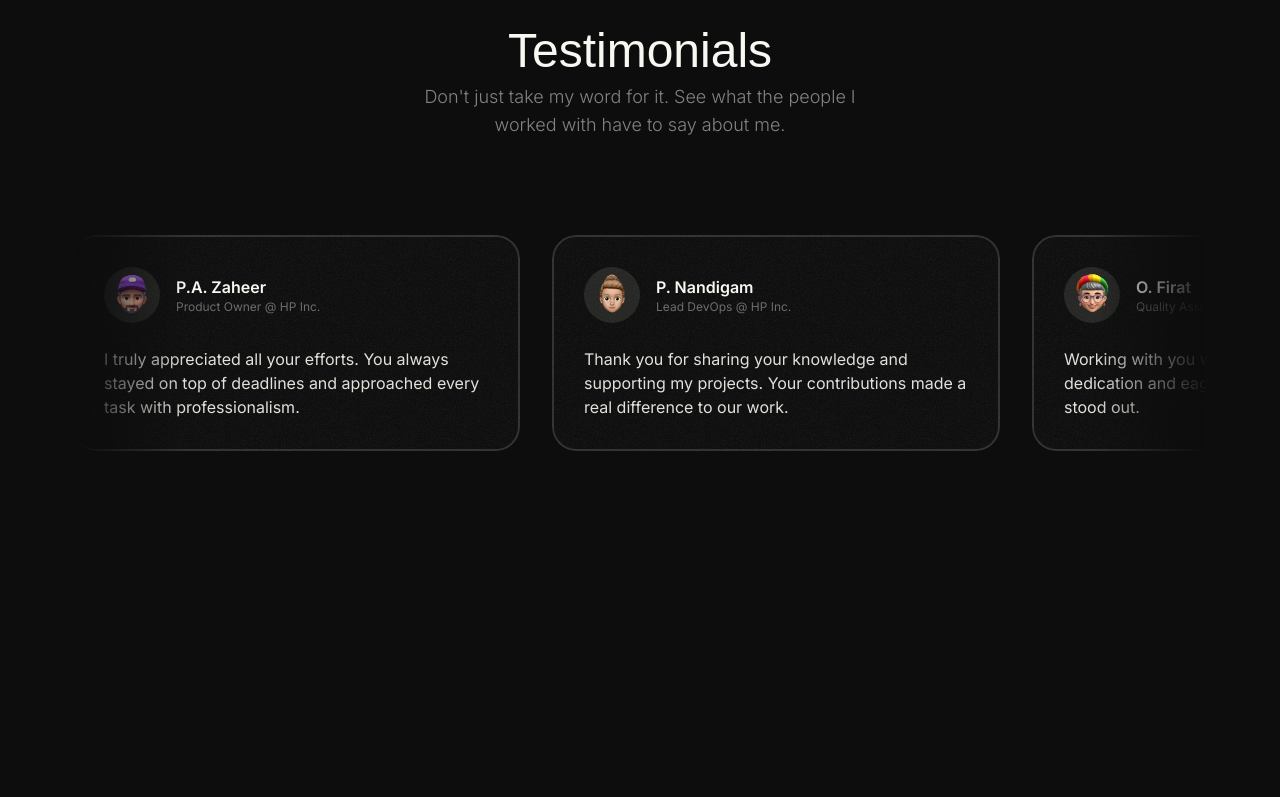
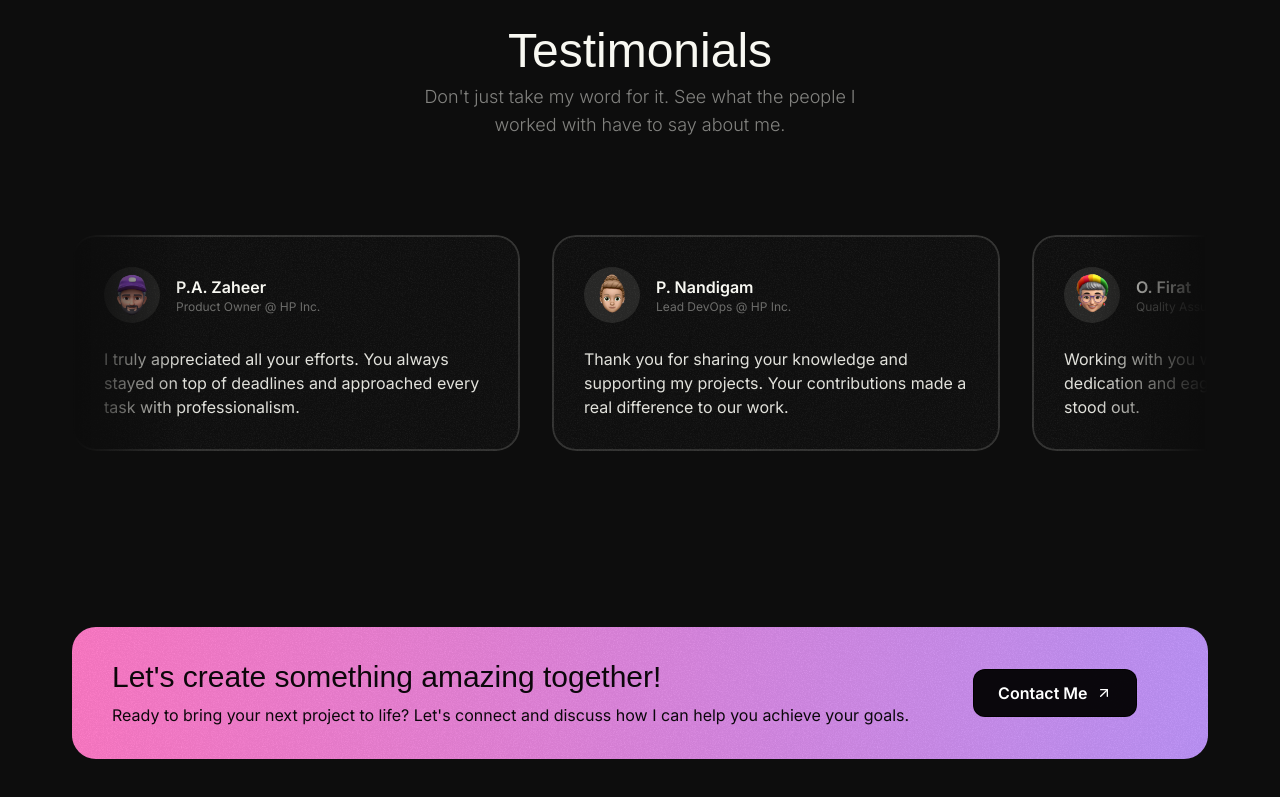
Before and after one commit to ynncstslv/dev, a Next.js app: page / in a window 1280 px wide. Shown: the part 4597-5394 px from the top of the page. Before the commit the page ends 5144 px from the top, so only its background shows below. Built offline with nearby package versions, Linux system fonts and the light colour scheme; a web font is replaced by a local one.

Commit message:
feat: contact section

```diff
--- a/src/app/page.tsx
+++ b/src/app/page.tsx
@@ -1,4 +1,5 @@
 import About from '@/sections/About';
+import Contact from '@/sections/Contact';
 import Header from '@/sections/Header';
 import Hero from '@/sections/Hero';
 import Projects from '@/sections/Projects';
@@ -14,6 +15,7 @@
 			<Projects />
 			<Tape />
 			<Testimonials />
+			<Contact />
 		</div>
 	);
 }
--- a/src/sections/Contact.tsx
+++ b/src/sections/Contact.tsx
@@ -0,0 +1,36 @@
+import ArrowUpRightIcon from '@/assets/icons/arrow-up-right.svg';
+import grainImage from '@/assets/images/grain.jpg';
+
+export default function Contact() {
+	return (
+		<section className="pt-12 pb-16 lg:pt-20 lg:pb-24">
+			<div className="container">
+				<div className=" relative px-10 py-8 text-center text-black/95 rounded-3xl bg-gradient-to-r from-[#FF79C6] to-[#BD93F9] z-0 overflow-hidden md:text-left">
+					<div
+						className="absolute inset-0 -z-10 opacity-5"
+						style={{ backgroundImage: `url(${grainImage.src})` }}
+					/>
+					<div className="flex flex-col items-center gap-8 md:flex-row md:gap-16">
+						<div>
+							<h2 className="font-serif text-2xl md:text-3xl">
+								Let&apos;s create something amazing together!
+							</h2>
+							<p className="mt-2 text-sm md:text-base">
+								Ready to bring your next project to life? Let&apos;s connect and
+								discuss how I can help you achieve your goals.
+							</p>
+						</div>
+						<div>
+							<a href="mailto:ynncstslv@gmail.com">
+								<button className="w-max h-12 inline-flex items-center gap-2 px-6 text-white border border-black/95 rounded-xl bg-black/95 transition duration-300 hover:scale-95">
+									<span className="font-semibold">Contact Me</span>
+									<ArrowUpRightIcon className="size-4" />
+								</button>
+							</a>
+						</div>
+					</div>
+				</div>
+			</div>
+		</section>
+	);
+}
```
